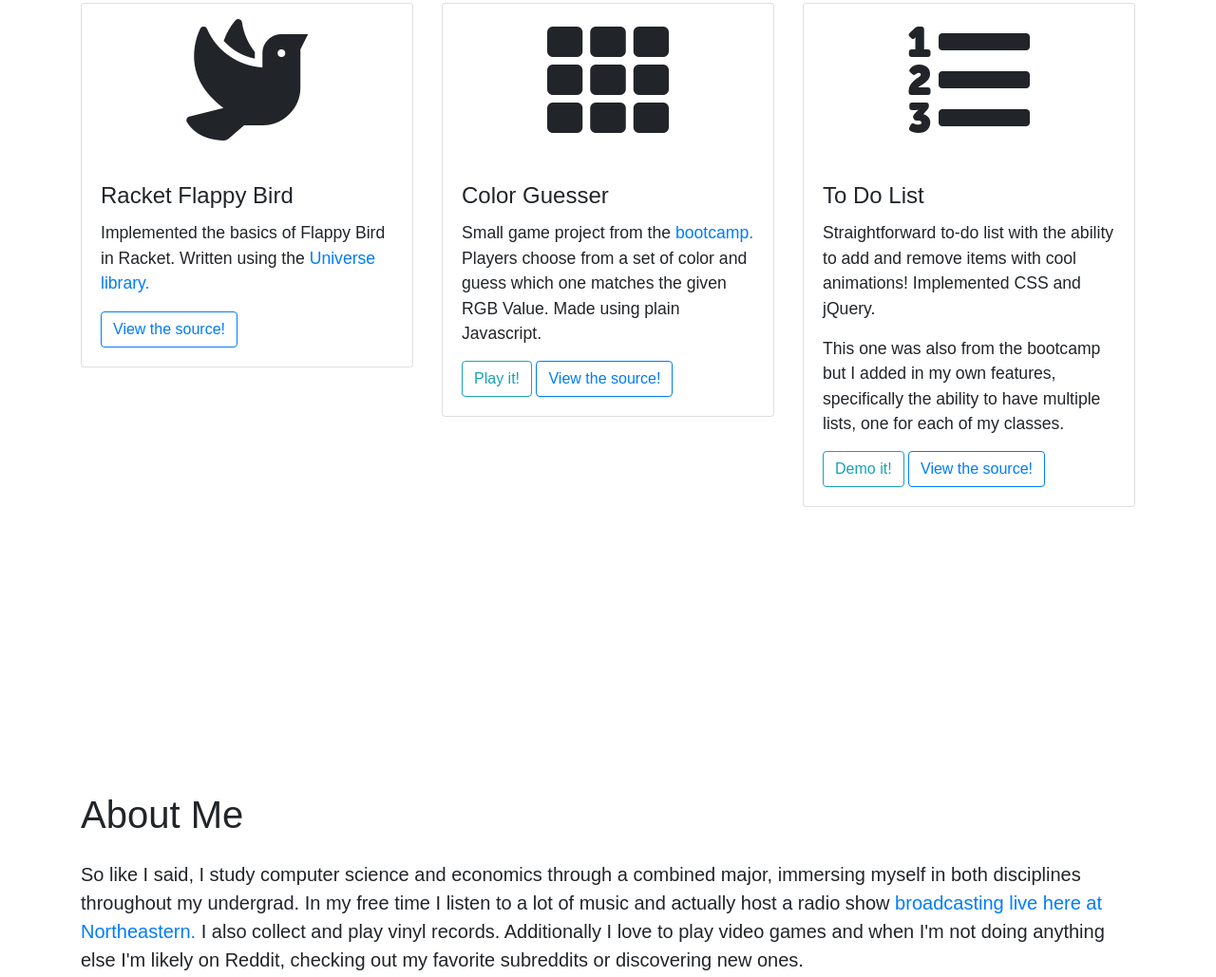
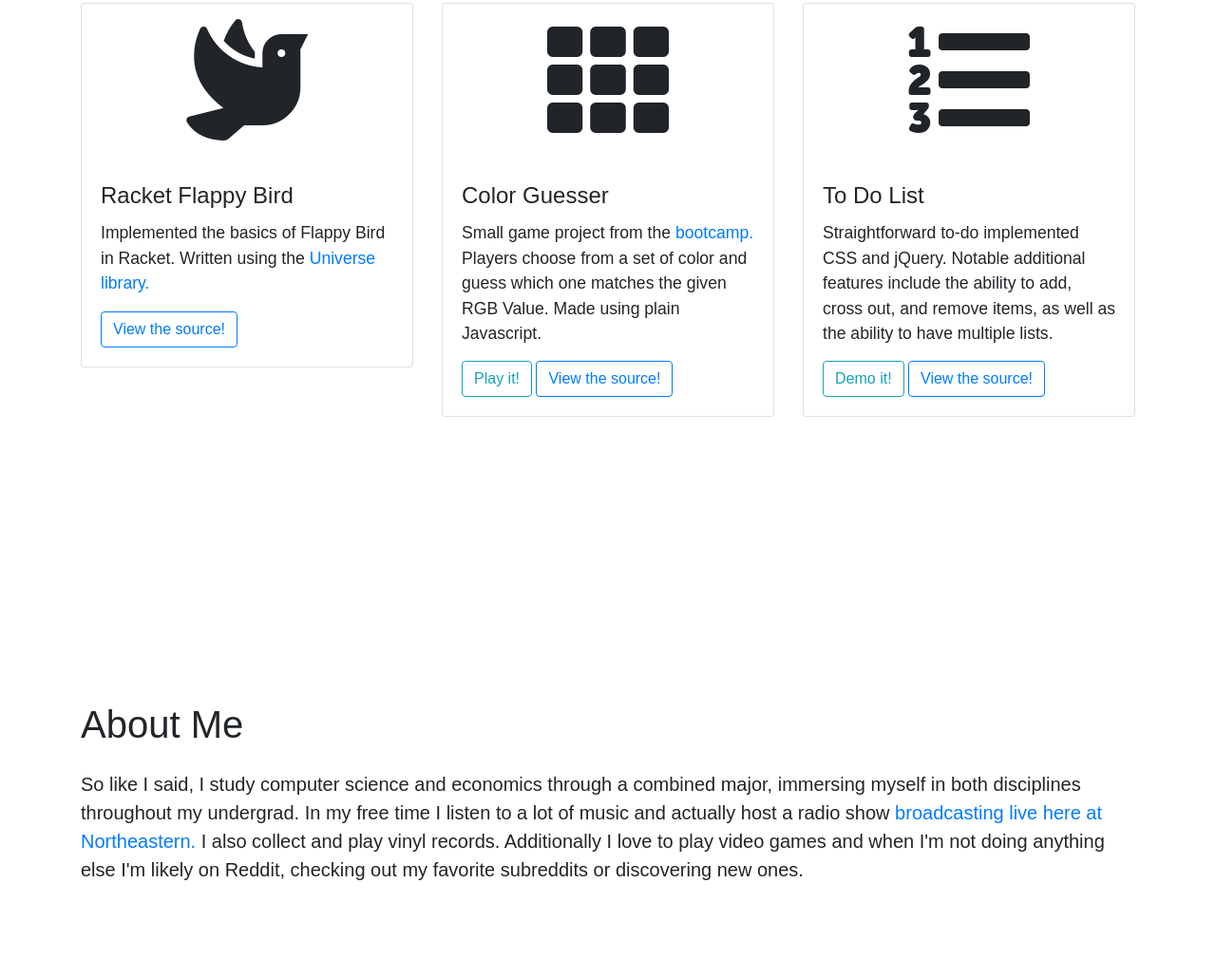
Before and after one commit to corycalderone/corycalderone.github.io, a plain HTML site: page index.html in a window 1280 px wide. Shown: the part 1651-2680 px from the top of the page at 95% size. Drawn offline with nearby package versions, Linux system fonts and the light colour scheme; a web font is replaced by a local one.

Commit message:
Better writeup of the to-do list.

```diff
--- a/index.html
+++ b/index.html
@@ -153,8 +153,7 @@
                     <h2 class="d-flex justify-content-center py-3"><i class="fas fa-list-ol fa-4x"></i></h2>
                     <div class="card-body">
                         <h4 class="card-title">To Do List</h4>
-                        <p class="card-text">Straightforward to-do list with the ability to add and remove items with cool animations! Implemented CSS and jQuery.</p>
-                        <p class="card-text">This one was also from the bootcamp but I added in my own features, specifically the ability to have multiple lists, one for each of my classes.</p>
+                        <p class="card-text">Straightforward to-do implemented CSS and jQuery. Notable additional features include the ability to add, cross out, and remove items, as well as the ability to have multiple lists.</p>
                         <a class="btn btn-outline-info"
                             href="TodoList/index.html" target="_blank">Demo it!</a>
                         <a class="btn btn-outline-primary" href="https://github.com/corycalderone/todolist"
@@ -175,6 +174,12 @@
             collect and play vinyl records. Additionally I love to play video games and when I'm not doing anything
             else I'm likely on Reddit, checking out my favorite subreddits or discovering new ones.</p>
     </div>
+
+    <!-- <div class="container mid-section">
+        <a name="skills"></a>
+        <h1 class="py-3">Skills</h1>
+        <p></p>
+    </div> -->
 
     <div class="container bot-section">
         <a name="contact"></a>
```
